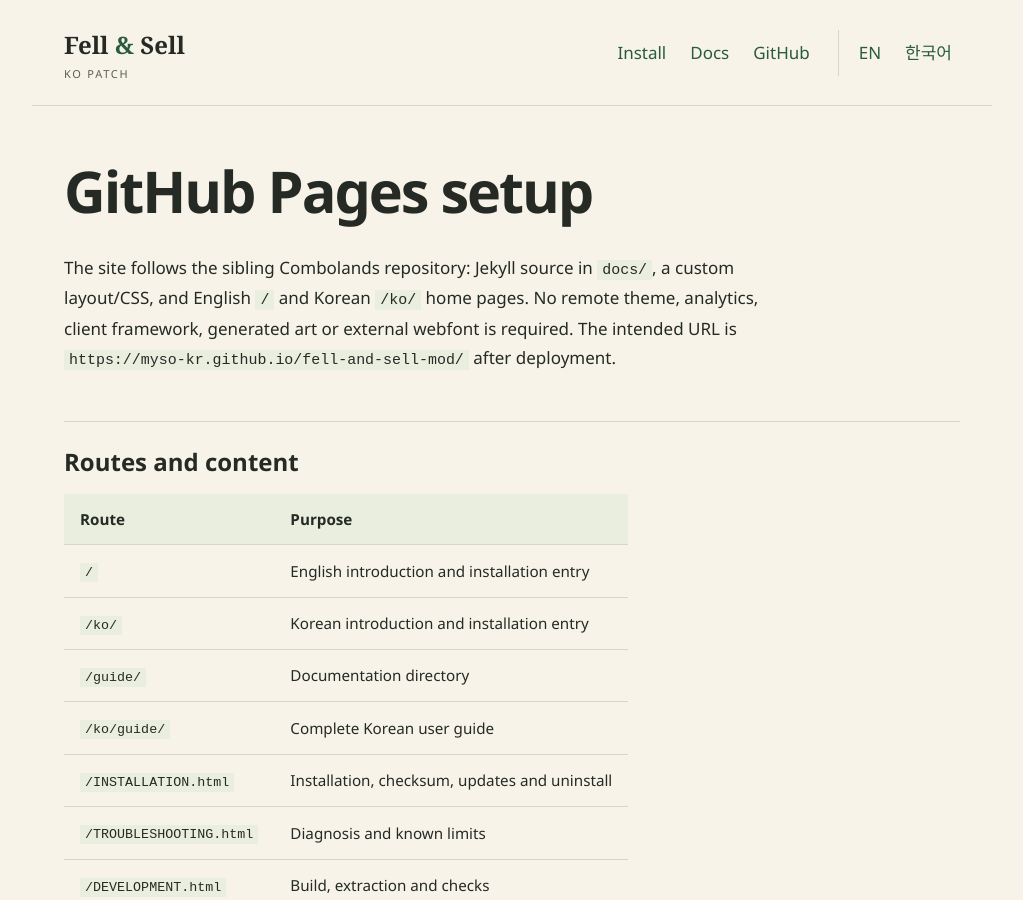
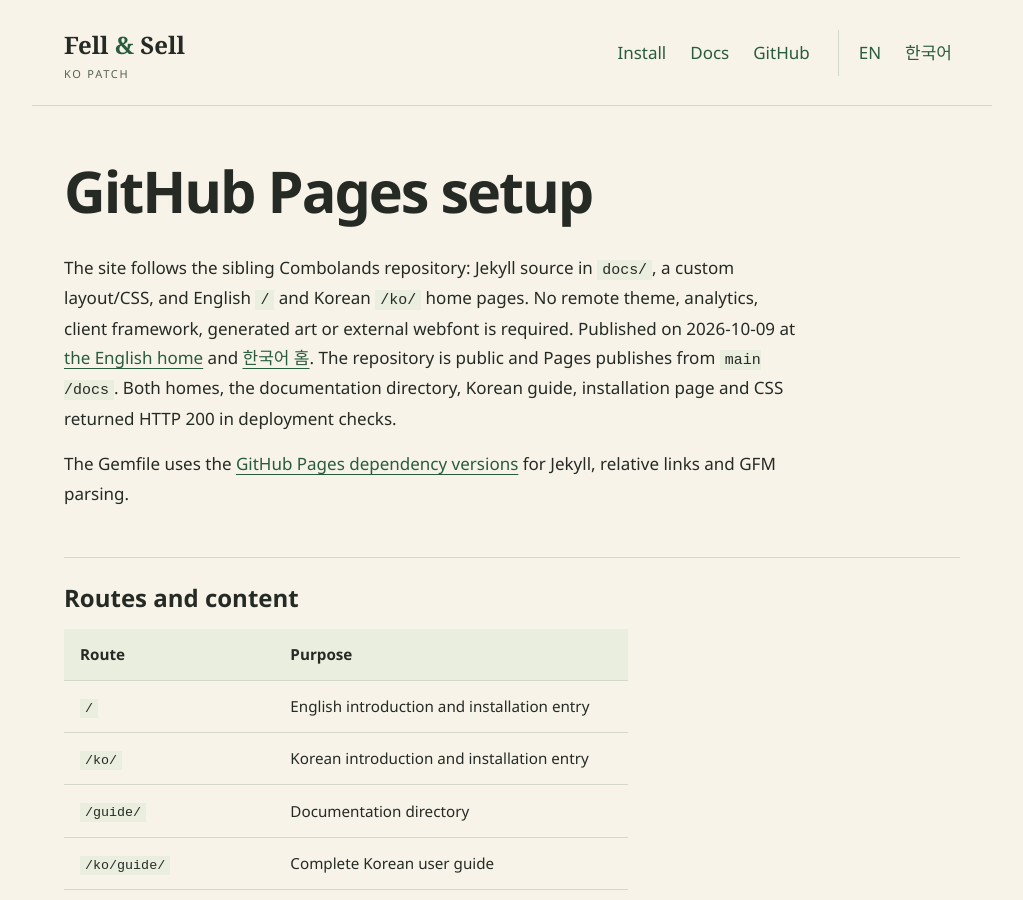
Before and after one commit to myso-kr/fell-and-sell-mod, a Jekyll site: the page built from docs/PAGES.md, in a window 1280 px wide and 900 px high. Shown: the whole window, without its empty margins (128-1151 px from the left). Built offline with Jekyll 4.4.1, drawn with Linux system fonts in a browser that asks for light colours.

Commit message:
Publish Pages links and align Jekyll dependencies with GitHub

```diff
--- a/docs/Gemfile
+++ b/docs/Gemfile
@@ -1,3 +1,4 @@
 source "https://rubygems.org"
-gem "jekyll", "~> 4.4"
-gem "jekyll-relative-links", "~> 0.7"
+gem "jekyll", "3.10.0"
+gem "jekyll-relative-links", "0.6.1"
+gem "kramdown-parser-gfm", "1.1.0"
--- a/docs/PAGES.md
+++ b/docs/PAGES.md
@@ -8,7 +8,13 @@ lang: en
 The site follows the sibling Combolands repository: Jekyll source in `docs/`, a
 custom layout/CSS, and English `/` and Korean `/ko/` home pages. No remote theme,
 analytics, client framework, generated art or external webfont is required.
-The intended URL is `https://myso-kr.github.io/fell-and-sell-mod/` after deployment.
+Published on 2026-10-09 at [the English home](https://myso-kr.github.io/fell-and-sell-mod/)
+and [한국어 홈](https://myso-kr.github.io/fell-and-sell-mod/ko/). The repository is public
+and Pages publishes from `main /docs`. Both homes, the documentation directory,
+Korean guide, installation page and CSS returned HTTP 200 in deployment checks.
+
+The Gemfile uses the [GitHub Pages dependency versions](https://pages.github.com/versions/)
+for Jekyll, relative links and GFM parsing.
 
 ## Routes and content
 
```
Also changed, not shown: docs/ko/README.md (+1 -1 lines), README.md, docs/Gemfile.lock (added).
